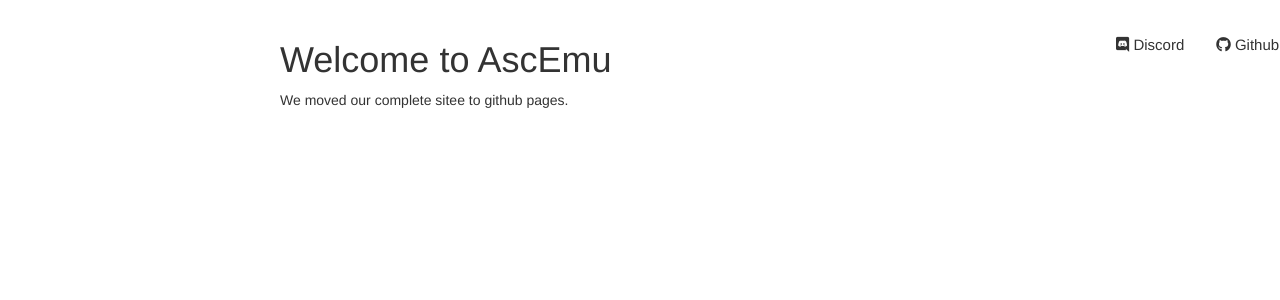
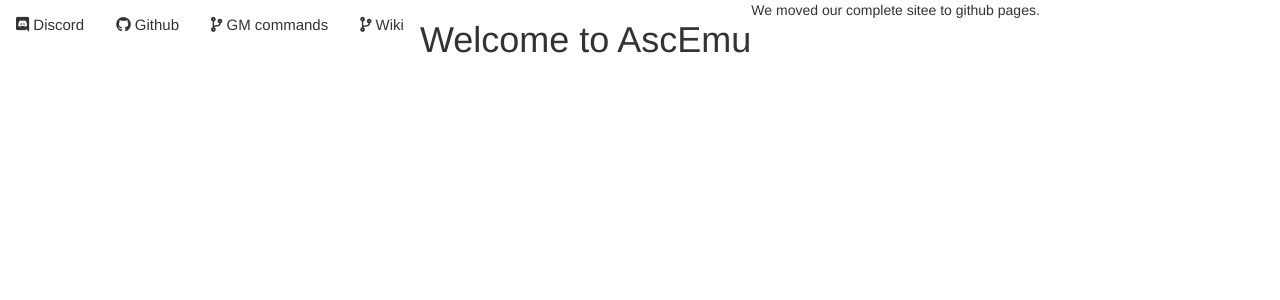
Before and after one commit to schnek/AEsite, a Jekyll site: the page built from index.md, in a window 1280 px wide. Shown: the top 300 px of the page. Built offline with Jekyll 4.4.1, drawn with Linux system fonts in a browser that asks for light colours; nearby versions of some CDN libraries; a script that is not in the unit is left out.

Commit message:
Update aestyle.css

```diff
--- a/css/aestyle.css
+++ b/css/aestyle.css
@@ -1,18 +1,17 @@
 /* ---------------------------------------------------
-    Content
-
-    display: flex;
-    align-items: stretch;
-    width: 100%
-
------------------------------------------------------ */
-#content {
     align-items: stretch;
     padding: 20px;
     min-height: 100vh;
     transition: all 0.3s;
     width: 100%;
     margin-left: 260px;
+
+----------------------------------------------------- */
+#content {
+
+    display: flex;
+    align-items: stretch;
+    width: 100%
 }
 
 /* ---------------------------------------------------
```
